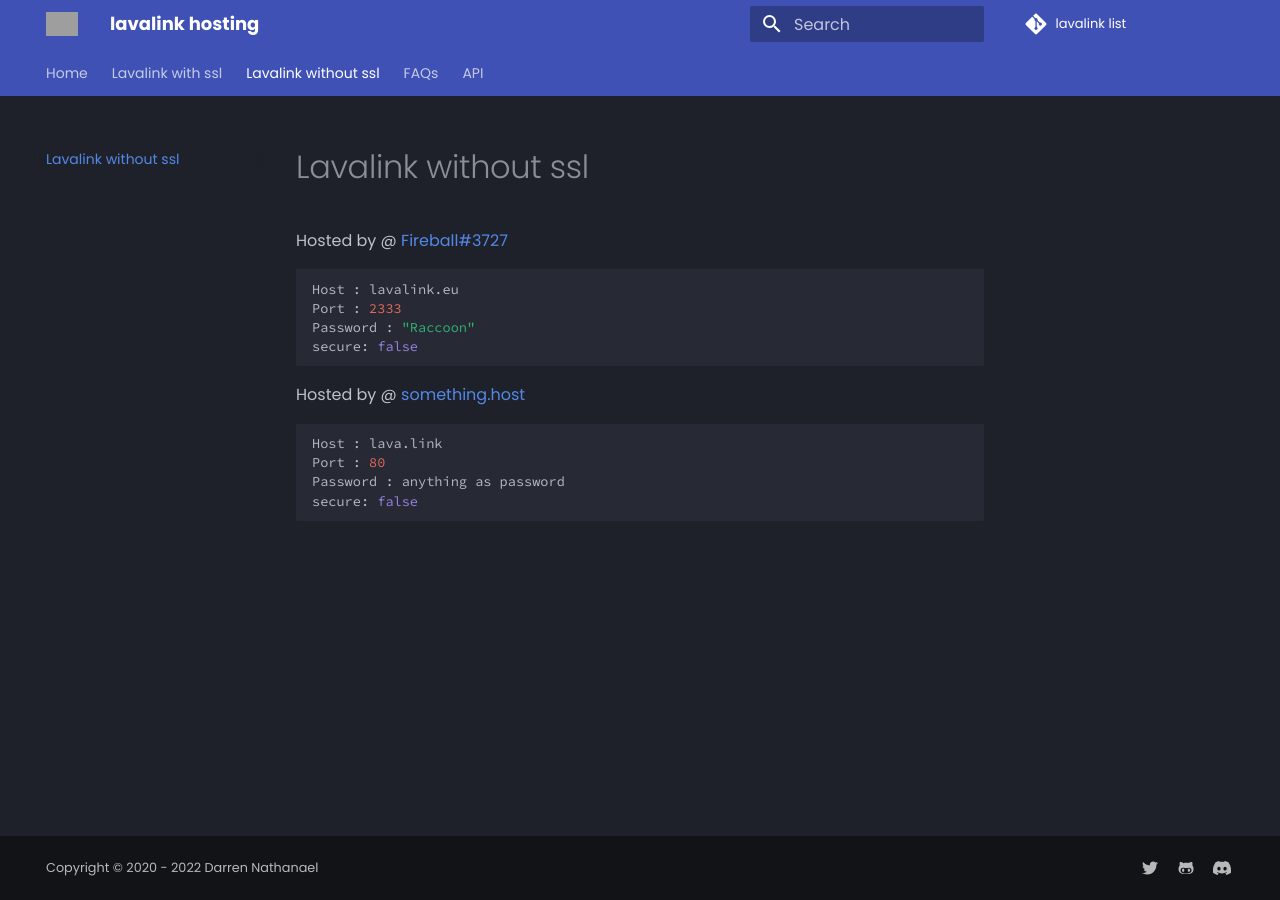
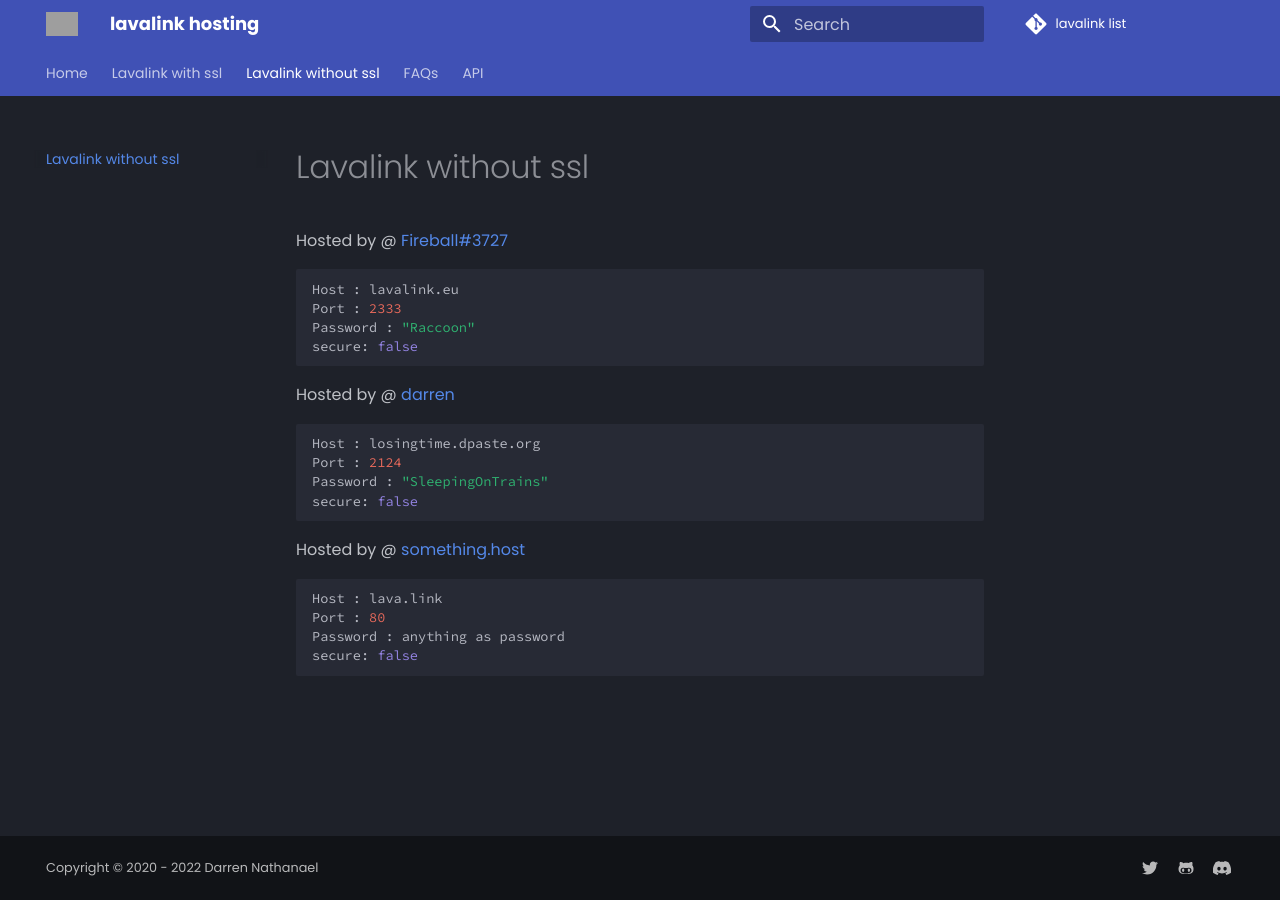
Before and after one commit to DarrenOfficial/lavalink-list, an MkDocs documentation site: the page built from docs/NoSSL/lavalink-without-ssl.md, in a window 1280 px wide. Built offline with MkDocs 1.6.1 and Material for MkDocs 9.7.7, drawn with Linux system fonts in a browser that asks for light colours; comment, search, counter and statistics services are not loaded; grey boxes are pictures that could not be loaded.

Commit message:
Whats this?

````diff
--- a/docs/NoSSL/lavalink-without-ssl.md
+++ b/docs/NoSSL/lavalink-without-ssl.md
@@ -12,6 +12,13 @@ Port : 2333
 Password : "Raccoon"
 secure: false
 ```
+Hosted by @ [darren](https://darrennathanael.com/)
+```bash
+Host : losingtime.dpaste.org
+Port : 2124
+Password : "SleepingOnTrains"
+secure: false
+```
 Hosted by @ [something.host](https://support.something.host/en/article/lavalink-hosting-okm26z/)
 ```bash
 Host : lava.link
````
